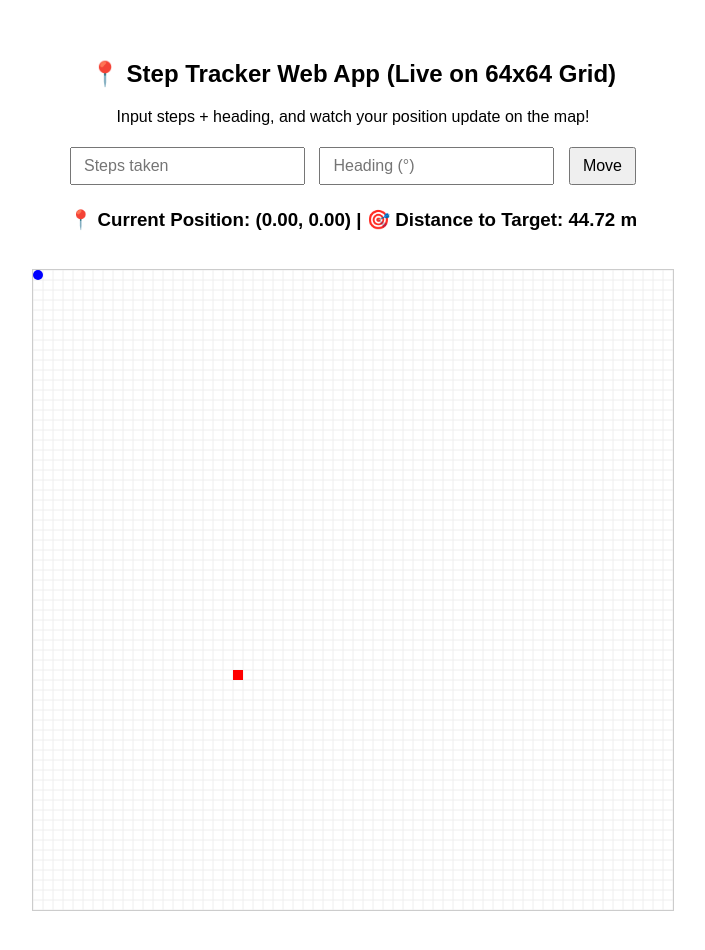
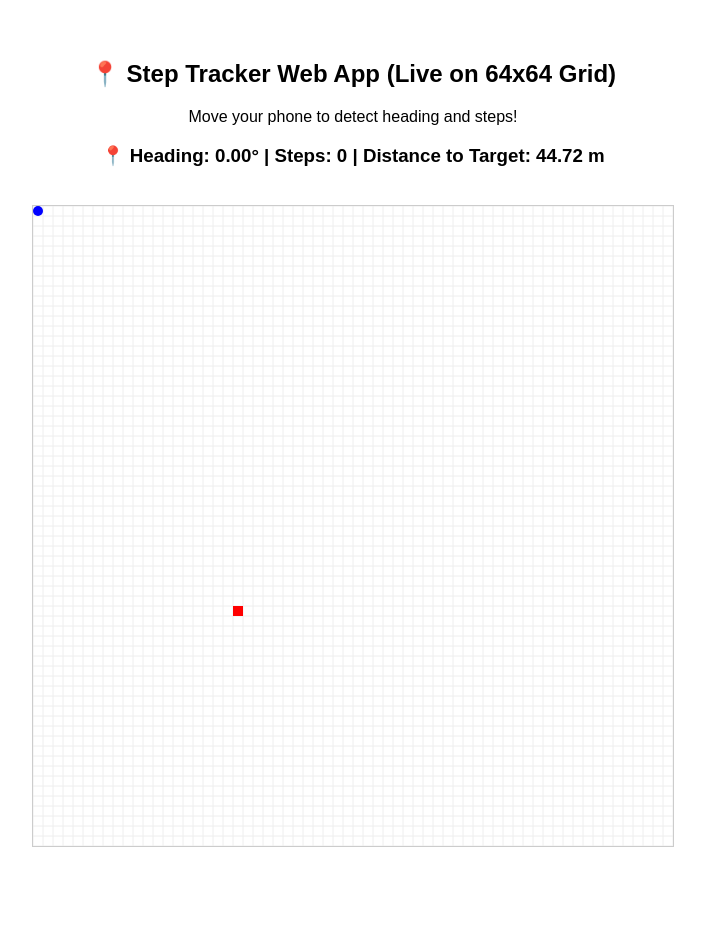
Before and after one commit to brutalsachin/Step-Tracker_Web, a plain HTML site: page index.html in a window 1280 px wide. Shown: the whole page, without its empty margins (287-992 px from the left). After the commit the page ends 891 px from the top, so only its background shows below. Drawn offline with Linux system fonts and the light colour scheme.

```diff
--- a/index.html
+++ b/index.html
@@ -10,13 +10,9 @@
 </head>
 <body>
   <h2>📍 Step Tracker Web App (Live on 64x64 Grid)</h2>
-  <p>Input steps + heading, and watch your position update on the map!</p>
+  <p>Move your phone to detect heading and steps!</p>
 
-  <input type="number" id="steps" placeholder="Steps taken">
-  <input type="number" id="heading" placeholder="Heading (°)">
-  <button onclick="updatePosition()">Move</button>
-
-  <h3 id="info"></h3>
+  <h3 id="sensor-info">📍 Waiting for sensor data...</h3>
 
   <canvas id="map" width="640" height="640"></canvas>
 
@@ -29,7 +25,10 @@
     const target = { x: 20, y: 40 };
     let current = { x: 0, y: 0 };
     const stepLength = 1.0;
+    let heading = 0;
+    let stepCount = 0;
 
+    // Draw grid
     function drawGrid() {
       ctx.clearRect(0, 0, canvas.width, canvas.height);
       ctx.strokeStyle = '#eee';
@@ -46,6 +45,7 @@
       }
     }
 
+    // Draw position
     function drawPosition() {
       drawGrid();
       ctx.fillStyle = 'red';
@@ -57,28 +57,26 @@
       ctx.fill();
 
       const dist = Math.sqrt((target.x - current.x)**2 + (target.y - current.y)**2).toFixed(2);
-      document.getElementById('info').innerText =
-        `📍 Current Position: (${current.x.toFixed(2)}, ${current.y.toFixed(2)}) | 🎯 Distance to Target: ${dist} m`;
+      document.getElementById('sensor-info').innerText =
+        `📍 Heading: ${heading.toFixed(2)}° | Steps: ${stepCount} | Distance to Target: ${dist} m`;
     }
 
-    function updatePosition() {
-      const steps = parseFloat(document.getElementById('steps').value);
-      const heading = parseFloat(document.getElementById('heading').value);
-      if (isNaN(steps) || isNaN(heading)) {
-        alert("Please enter valid numbers.");
-        return;
+    // Listen for device orientation (heading)
+    window.addEventListener('deviceorientation', (event) => {
+      heading = event.alpha;
+      drawPosition();
+    });
+
+    // Listen for device motion (steps)
+    window.addEventListener('devicemotion', (event) => {
+      const acceleration = event.acceleration;
+      if (acceleration.x > 1 || acceleration.y > 1 || acceleration.z > 1) {
+        stepCount++;
       }
+      drawPosition();
+    });
 
-      const rad = heading * Math.PI / 180;
-      const dx = steps * stepLength * Math.cos(rad);
-      const dy = steps * stepLength * Math.sin(rad);
-
-      current.x += dx;
-      current.y += dy;
-
-      drawPosition();
-    }
-
+    // Initial call to draw the position
     drawPosition();
   </script>
 </body>
```
